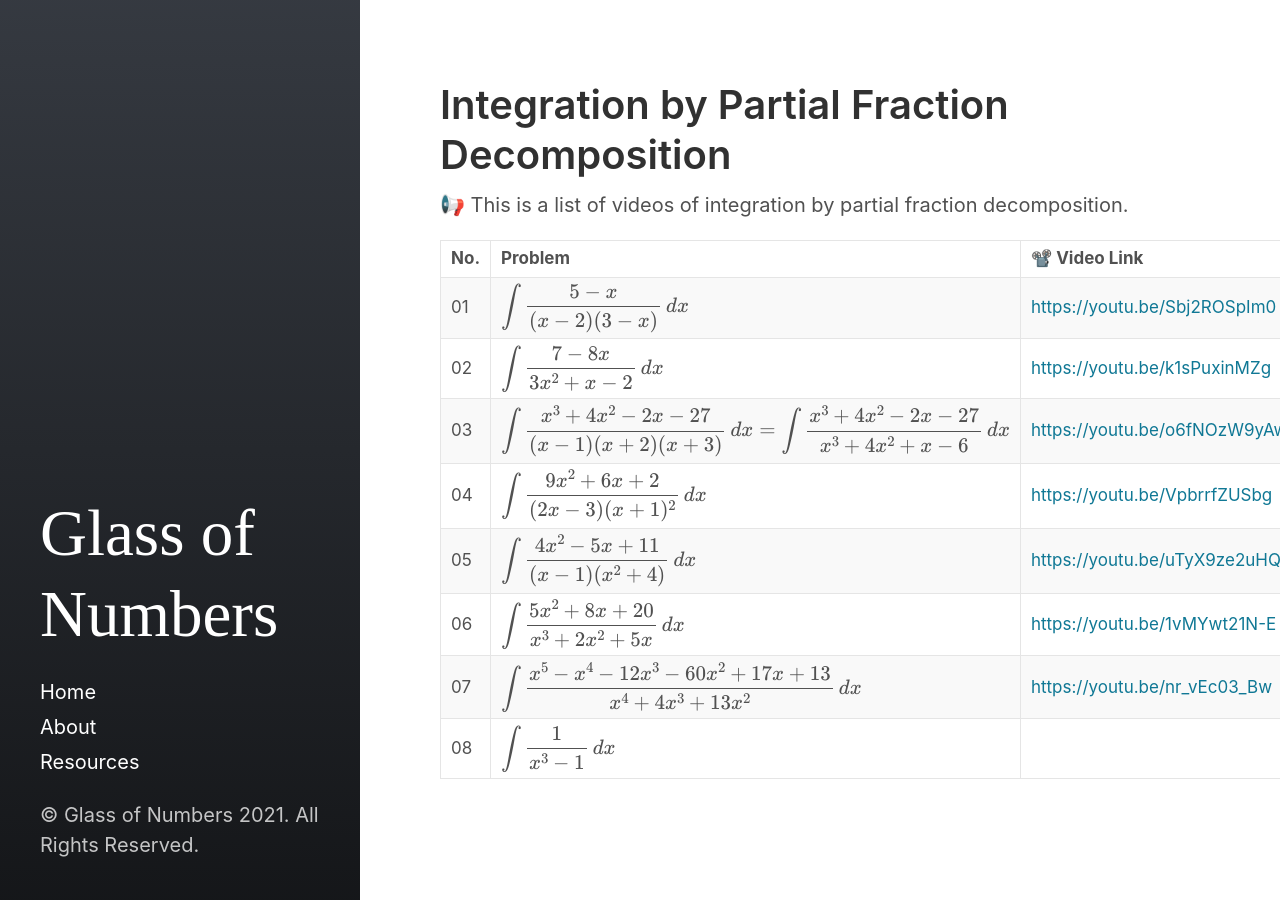
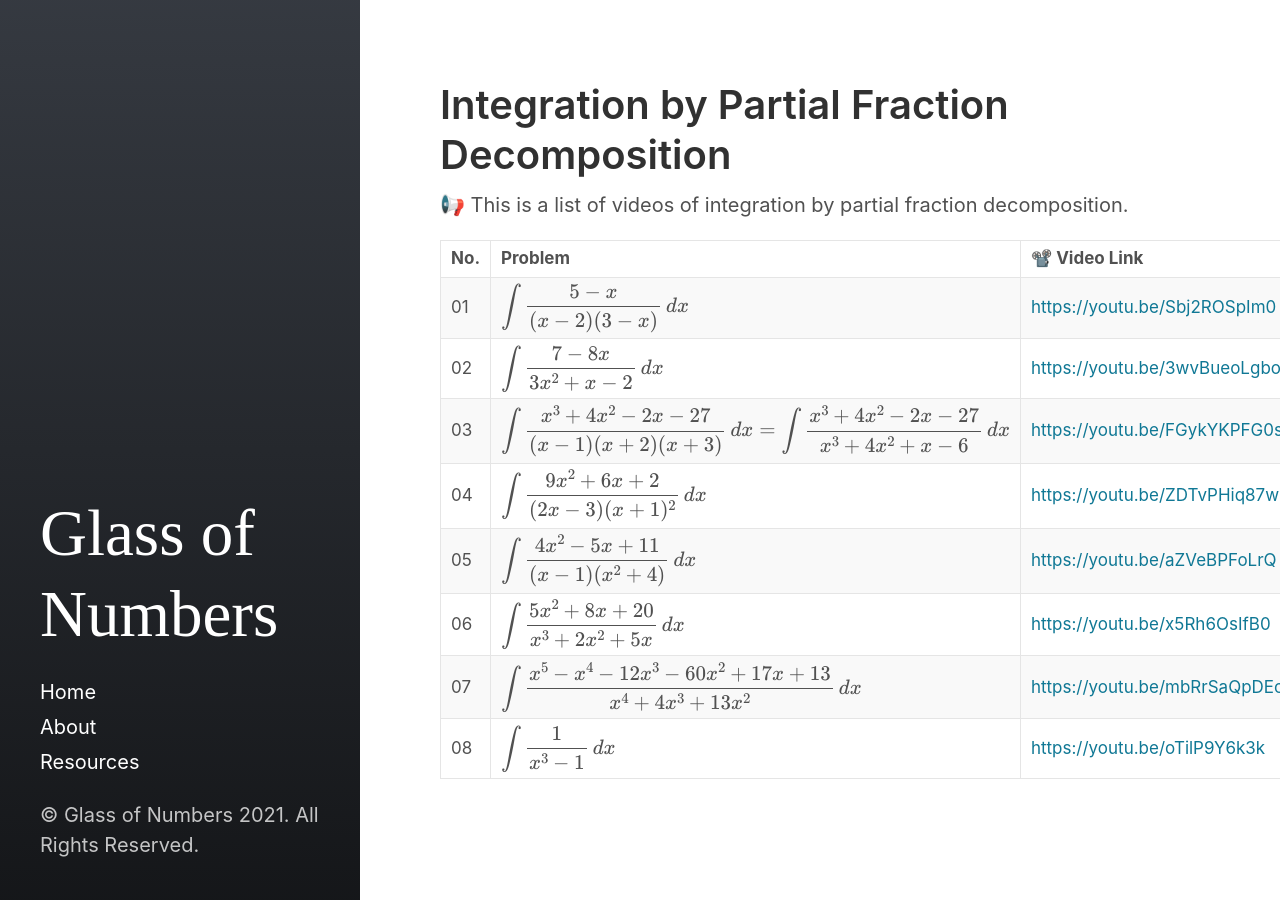
Before and after one commit to mokcak/mokcak.github.io, a Jekyll site: the page built from category/videos/calculus/integration_by_partial_fraction.md, in a window 1280 px wide. Built offline with Jekyll 4.4.1, drawn with Linux system fonts in a browser that asks for light colours; formulas are drawn with MathJax 3; part of the change alters nothing that is shown.

Commit message:
Update integration_by_partial_fraction.md

```diff
--- a/category/videos/calculus/integration_by_partial_fraction.md
+++ b/category/videos/calculus/integration_by_partial_fraction.md
@@ -8,10 +8,10 @@ title: Integration by Partial Fraction Decomposition
 | No.  | Problem                                                      | 📽️ Video Link                                                 |
 | ---- | ------------------------------------------------------------ | ------------------------------------------------------------ |
 | 01   | $$\displaystyle \int \frac{5 - x}{(x - 2)(3 - x)} \, dx$$    | <a href="https://youtu.be/Sbj2ROSpIm0" target="_blank">https://youtu.be/Sbj2ROSpIm0</a> |
-| 02   | $$\displaystyle \int \frac{7 - 8x}{3x^2 + x - 2} \, dx$$     | <a href="https://youtu.be/k1sPuxinMZg" target="_blank">https://youtu.be/k1sPuxinMZg</a> |
-| 03   | $$\displaystyle \int \frac{x^3 + 4x^2 - 2x - 27}{(x - 1)(x + 2)(x + 3)} \, dx = \int \frac{x^3 + 4x^2 - 2x - 27}{x^3 + 4x^2 + x - 6} \, dx$$ | <a href="https://youtu.be/o6fNOzW9yAw" target="_blank">https://youtu.be/o6fNOzW9yAw</a> |
-| 04   | $$\displaystyle \int \frac{9x^2 + 6x + 2}{(2x - 3)(x + 1)^2} \, dx$$ | <a href="https://youtu.be/VpbrrfZUSbg" target="_blank">https://youtu.be/VpbrrfZUSbg</a> |
-| 05   | $$\displaystyle \int \frac{4x^2 - 5x + 11}{(x - 1)(x^2 + 4)} \, dx$$ | <a href="https://youtu.be/uTyX9ze2uHQ" target="_blank">https://youtu.be/uTyX9ze2uHQ</a> |
-| 06   | $$\displaystyle \int \frac{5x^2 + 8x + 20}{x^3 + 2x^2 + 5x} \, dx$$ | <a href="https://youtu.be/1vMYwt21N-E" target="_blank">https://youtu.be/1vMYwt21N-E</a> |
-| 07   | $$\displaystyle \int \frac{x^5 - x^4 - 12x^3 - 60x^2 + 17x + 13}{x^4 + 4x^3 + 13x^2} \, dx$$ | <a href="https://youtu.be/nr_vEc03_Bw" target="_blank">https://youtu.be/nr_vEc03_Bw</a> |
-| 08   | $$\displaystyle \int \frac{1}{x^3 - 1} \, dx$$               |                                                              |
+| 02   | $$\displaystyle \int \frac{7 - 8x}{3x^2 + x - 2} \, dx$$     | <a href="https://youtu.be/3wvBueoLgbo" target="_blank">https://youtu.be/3wvBueoLgbo</a> |
+| 03   | $$\displaystyle \int \frac{x^3 + 4x^2 - 2x - 27}{(x - 1)(x + 2)(x + 3)} \, dx = \int \frac{x^3 + 4x^2 - 2x - 27}{x^3 + 4x^2 + x - 6} \, dx$$ | <a href="https://youtu.be/FGykYKPFG0s" target="_blank">https://youtu.be/FGykYKPFG0s</a> |
+| 04   | $$\displaystyle \int \frac{9x^2 + 6x + 2}{(2x - 3)(x + 1)^2} \, dx$$ | <a href="https://youtu.be/ZDTvPHiq87w" target="_blank">https://youtu.be/ZDTvPHiq87w</a> |
+| 05   | $$\displaystyle \int \frac{4x^2 - 5x + 11}{(x - 1)(x^2 + 4)} \, dx$$ | <a href="https://youtu.be/aZVeBPFoLrQ" target="_blank">https://youtu.be/aZVeBPFoLrQ</a> |
+| 06   | $$\displaystyle \int \frac{5x^2 + 8x + 20}{x^3 + 2x^2 + 5x} \, dx$$ | <a href="https://youtu.be/x5Rh6OsIfB0" target="_blank">https://youtu.be/x5Rh6OsIfB0</a> |
+| 07   | $$\displaystyle \int \frac{x^5 - x^4 - 12x^3 - 60x^2 + 17x + 13}{x^4 + 4x^3 + 13x^2} \, dx$$ | <a href="https://youtu.be/mbRrSaQpDEc" target="_blank">https://youtu.be/mbRrSaQpDEc</a> |
+| 08   | $$\displaystyle \int \frac{1}{x^3 - 1} \, dx$$               | <a href="https://youtu.be/oTilP9Y6k3k" target="_blank">https://youtu.be/oTilP9Y6k3k</a> |
```
